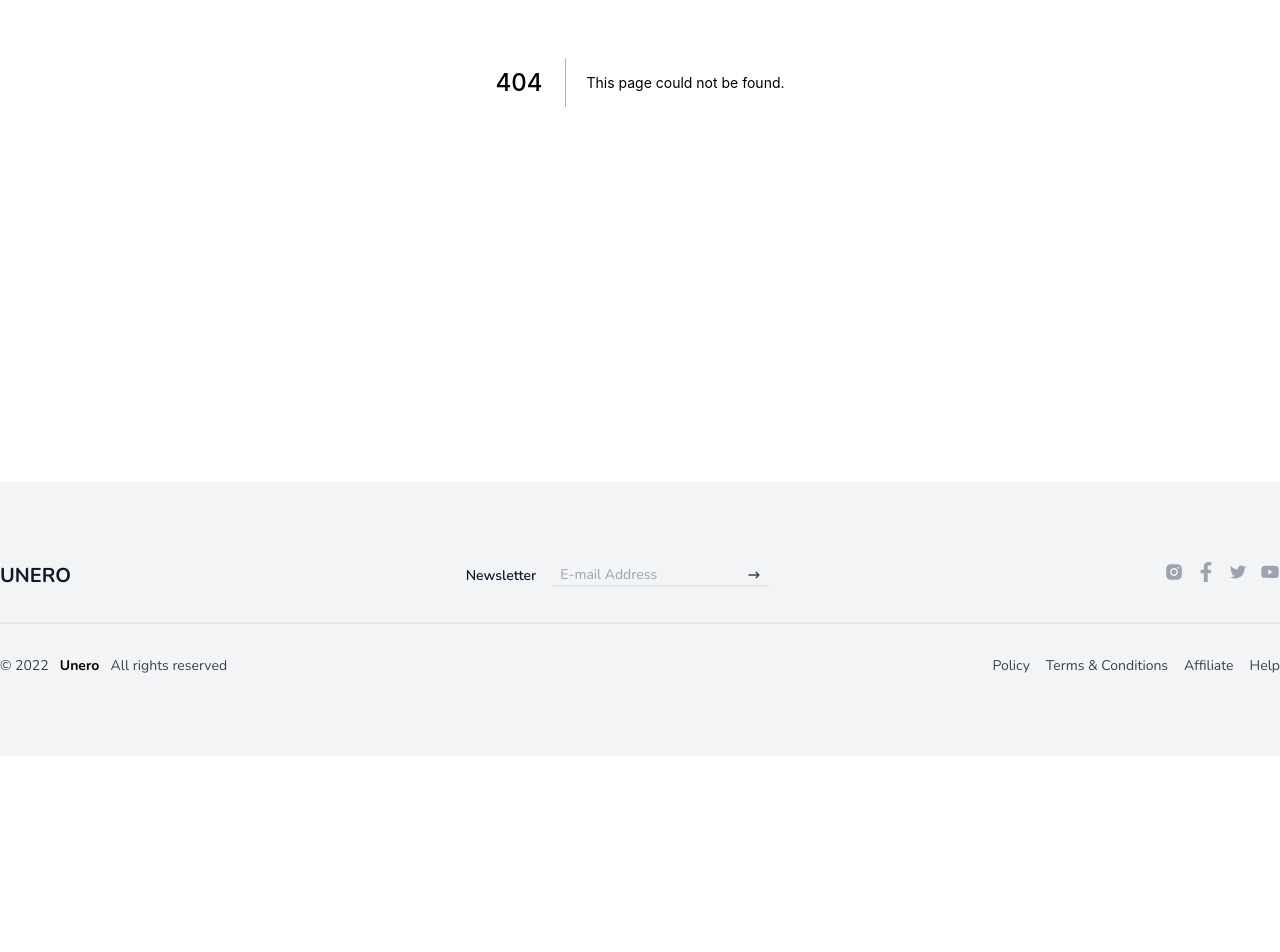
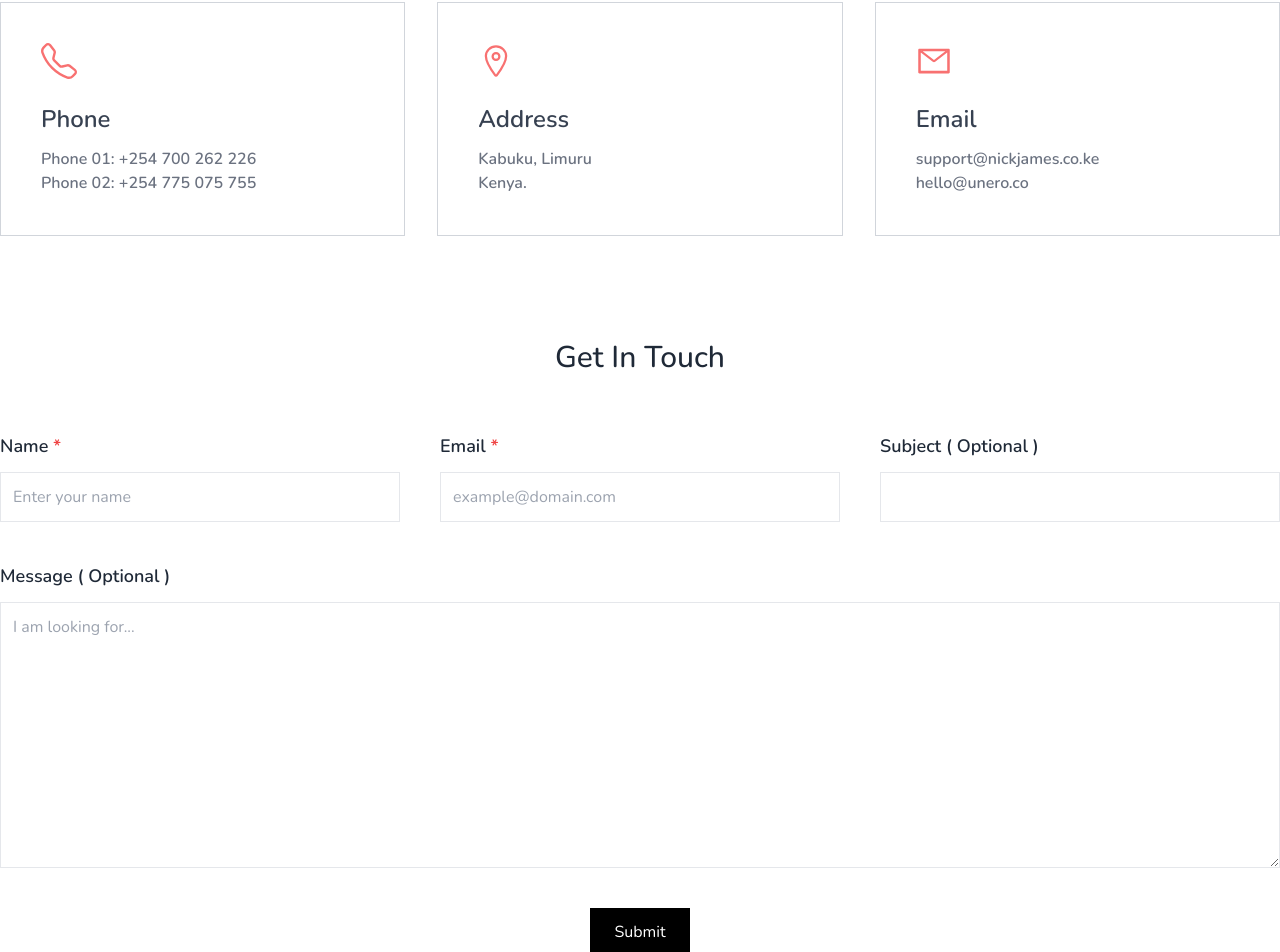
Before and after one commit to JAMESKURIA/unero-ecommerce, a Next.js app: page /contacts in a window 1280 px wide. Before the commit this address had no page. Shown: the part 414-1366 px from the top of the page. Before the commit the page ends 1170 px from the top, so only its background shows below. Built offline with nearby package versions, Linux system fonts and the light colour scheme.

Commit message:
Added Contact us page

```diff
--- a/components/BreadCrumbs.jsx
+++ b/components/BreadCrumbs.jsx
@@ -5,7 +5,7 @@ const BreadCrumbs = ({ title }) => {
   const router = useRouter();
   const { pathname } = router;
   const path = pathname.split("/");
-  console.log(path);
+  // console.log(path);
 
   return (
     <div className=" h-48  flex flex-col items-center justify-center">
@@ -17,7 +17,7 @@ const BreadCrumbs = ({ title }) => {
 
         <h4 className="text-gray-500 capitalize">
           {path.map(
-            (p, i) => p != 0 && <span key={i.toString()}> / {p} </span>
+            (p, i) => i !== 0 && <span key={i.toString()}> / {p} </span>
           )}
         </h4>
       </div>
--- a/components/CartItem.jsx
+++ b/components/CartItem.jsx
@@ -1,10 +1,11 @@
+import React from "react";
 import Image from "next/image";
 
 const CartItem = () => {
   return (
     <div className=" flex items-center justify-around text-gray-600 py-6">
       <div className=" flex items-center gap-6">
-        <div className=" bg-gray-200 p-6">
+        <div className=" bg-gray-100 p-6">
           <Image
             src={"/bag2.png"}
             height={60}
@@ -29,18 +30,21 @@ const CartItem = () => {
 
       <div>
         <input
-          className="border border-gray-400 p-2"
+          className="border border-gray-200 p-2"
           type="number"
           name=""
           id=""
+          defaultValue={1}
         />
       </div>
 
-      <div className="flex justify-between gap-6">
+      <div className="flex justify-between items-center gap-6">
         <h3>
           $ <span>205.00</span>
         </h3>
-        <span>&times;</span>
+        <span className="text-lg hover:text-red-500 cursor-pointer">
+          &times;
+        </span>
       </div>
     </div>
   );
--- a/components/Layout.jsx
+++ b/components/Layout.jsx
@@ -10,13 +10,6 @@ const Layout = ({ children }) => {
         <meta httpEquiv="X-UA-Compatible" content="IE=edge" />
         <meta name="viewport" content="width=device-width, initial-scale=1.0" />
         <title>Unero Ecommerce</title>
-
-        <link rel="preconnect" href="https://fonts.googleapis.com" />
-        <link rel="preconnect" href="https://fonts.gstatic.com" crossOrigin />
-        <link
-          href={`https://fonts.googleapis.com/css2?family=Nunito:wght@200;300;400;500;600;700;800&display=swap`}
-          rel="stylesheet"
-        ></link>
       </Head>
       <Nav />
       <main className="max-w-7xl mx-auto">{children}</main>
--- a/components/Nav.jsx
+++ b/components/Nav.jsx
@@ -20,7 +20,9 @@ const Nav = () => {
           <h3 className="cursor-pointer">Pages</h3>
           <h3 className="cursor-pointer">Collections</h3>
           <h3 className="cursor-pointer">News</h3>
-          <h3 className="cursor-pointer">Elements</h3>
+          <Link href={"/contacts"}>
+            <h3 className="cursor-pointer">Contact Us</h3>
+          </Link>
         </div>
 
         <div className="inline-flex space-x-6 text-2xl text-gray-700">
--- /dev/null
+++ b/pages/_document.js
@@ -0,0 +1,22 @@
+import Document, { Html, Head, Main, NextScript } from "next/document";
+
+class MyDocument extends Document {
+  render() {
+    return (
+      <Html>
+        <Head>
+          <link
+            href={`https://fonts.googleapis.com/css2?family=Nunito:wght@200;300;400;500;600;700;800&display=swap`}
+            rel="stylesheet"
+          ></link>
+        </Head>
+        <body>
+          <Main />
+          <NextScript />
+        </body>
+      </Html>
+    );
+  }
+}
+
+export default MyDocument;
--- a/pages/cart.jsx
+++ b/pages/cart.jsx
@@ -1,4 +1,3 @@
-import Image from "next/image";
 import Link from "next/link";
 import { BreadCrumbs, CartItem } from "../components";
 import { BiArrowBack, BiRefresh, BiX } from "react-icons/bi";
@@ -12,32 +11,33 @@ const Cart = () => {
       <div className="py-6 mt-8">
         <h3 className="text-xl mb-8 text-gray-900">Your cart items</h3>
 
-        <div className="flex items-center justify-around text-gray-600 bg-gray-200 py-6 my-6">
+        <div className="flex items-center justify-around text-gray-600 bg-gray-100 py-6 my-6">
           <h3>Product Name</h3>
           <h3>Price</h3>
           <h3>Quantity</h3>
           <h3>Total</h3>
         </div>
 
-        <CartItem />
-        <CartItem />
+        {[1, 2, 3].map((p) => (
+          <CartItem key={p.toString()} />
+        ))}
       </div>
 
       {/* Buttons */}
       <div className="flex justify-between my-8 mb-20 pl-4">
         <Link href={"/shop"}>
-          <button className="flex items-center gap-2 p-2 bg-gray-900 text-white px-3  hover:bg-gray-500">
+          <button className="flex items-center gap-2 p-2 bg-black text-white px-3  hover:bg-gray-100 hover:text-black">
             <BiArrowBack />
             <span>Back to Shop</span>
           </button>
         </Link>
 
         <div className="flex gap-8 ">
-          <button className="border border-gray-400 flex items-center gap-2 p-2 bg-none text-gray-900 px-3  hover:bg-gray-200">
+          <button className="border border-gray-100 flex items-center gap-2 p-2 bg-none text-gray-900 px-3  hover:bg-gray-200">
             <BiRefresh />
             <span>Update</span>
           </button>
-          <button className="border border-gray-400 flex items-center gap-2 p-2 bg-none text-gray-900 px-3 hover:text-white hover:bg-red-600">
+          <button className="border border-gray-100 flex items-center gap-2 p-2 bg-none text-gray-900 px-3 hover:text-white hover:bg-red-600">
             <BiX />
             <span>Clear All</span>
           </button>
@@ -51,7 +51,7 @@ const Cart = () => {
           <h3 className="text-xl font-semibold text-gray-900">
             Calculate shipping
           </h3>
-          <select className="p-2 border border-gray-400 outline-none bg-white">
+          <select className="p-2 border border-gray-100 outline-none bg-white">
             <option value="Nairobi" selected>
               Nairobi
             </option>
@@ -61,10 +61,10 @@ const Cart = () => {
           </select>
           <input
             type="text"
-            className="border border-gray-400 p-2 outline-none"
+            className="border border-gray-100 p-2 outline-none"
             placeholder="Postcode / Zip"
           />
-          <button className="border w-fit border-gray-400 flex items-center gap-2 p-2 bg-none text-gray-900 px-3  hover:bg-gray-200">
+          <button className="border w-fit border-gray-100 flex items-center gap-2 p-2 bg-none text-gray-900 px-3  hover:bg-gray-200">
             <BiRefresh />
             <span>Update Total</span>
           </button>
@@ -78,17 +78,17 @@ const Cart = () => {
           <h4>Enter your coupon code if you have one</h4>
           <input
             type="text"
-            className="border border-gray-400 p-2 outline-none"
+            className="border border-gray-100 p-2 outline-none"
             placeholder="Coupon Code"
           />
-          <button className="w-fit border border-gray-400 flex items-center gap-2 p-2 bg-none text-gray-900 px-3  hover:bg-gray-200">
+          <button className="w-fit border border-gray-100 flex items-center gap-2 p-2 bg-none text-gray-900 px-3  hover:bg-gray-200">
             <span>Apply Coupon</span>
           </button>
         </div>
 
         {/* Total */}
         <div className="flex flex-col gap-8">
-          <div className="flex flex-col gap-6 bg-gray-100 p-4 ">
+          <div className="flex flex-col gap-6 bg-gray-100 px-6 py-10 ">
             <div className="flex justify-between font-semibold">
               <h3>subtotal</h3>
               <h3>
--- /dev/null
+++ b/pages/contacts.jsx
@@ -0,0 +1,134 @@
+import { BreadCrumbs } from "../components";
+import { BsTelephone } from "react-icons/bs";
+import { IoLocationOutline } from "react-icons/io5";
+import { AiOutlineMail } from "react-icons/ai";
+
+const Contacts = () => {
+  return (
+    <div>
+      <BreadCrumbs title={"We'd Love to hear from you"} />
+      <h3 className="text-center w-3/6 mx-auto text-gray-600 mb-20">
+        If you need any help, please contact us or sen us an email or go to our
+        forum. We are sure that you can receive our reply as soon as possible
+      </h3>
+
+      <div className="grid grid-cols-3 gap-8 mb-20">
+        <div className="border border-gray-300 p-10 flex flex-col gap-3">
+          <BsTelephone className="text-red-400 text-4xl mb-3" />
+          <h3 className="font-semibold text-2xl text-gray-700">Phone</h3>
+          <div className="flex flex-col">
+            <span className="text-gray-500 font-semibold">
+              Phone 01: +254 700 262 226
+            </span>
+            <span className="text-gray-500 font-semibold">
+              Phone 02: +254 775 075 755
+            </span>
+          </div>
+        </div>
+        <div className="border border-gray-300 p-10 flex flex-col gap-3">
+          <IoLocationOutline className="text-red-400 text-4xl mb-3" />
+          <h3 className="font-semibold text-2xl text-gray-700">Address</h3>
+          <div className="flex flex-col">
+            <span className="text-gray-500 font-semibold">Kabuku, Limuru</span>
+            <span className="text-gray-500 font-semibold">Kenya.</span>
+          </div>
+        </div>
+        <div className="border border-gray-300 p-10 flex flex-col gap-3">
+          <AiOutlineMail className="text-red-400 text-4xl mb-3" />
+          <h3 className="font-semibold text-2xl text-gray-700">Email</h3>
+          <div className="flex flex-col">
+            <span className="text-gray-500 font-semibold">
+              support@nickjames.co.ke{" "}
+            </span>
+            <span className="text-gray-500 font-semibold">hello@unero.co</span>
+          </div>
+        </div>
+      </div>
+
+      <div className="flex flex-col">
+        <h3 className="capitalize text-3xl font-medium text-gray-800 text-center my-6">
+          Get In touch
+        </h3>
+        <form action="" className="my-8 grid grid-cols-3 gap-10">
+          <div className="flex flex-col gap-3">
+            <label
+              htmlFor="name"
+              className="text-lg font-semibold text-gray-800"
+            >
+              Name <span className="text-red-500">*</span>
+            </label>
+            <input
+              type="text"
+              className="border border-gray-200 p-3 outline-none"
+              id="name"
+              placeholder="Enter your name"
+              required
+            />
+          </div>
+          <div className="flex flex-col gap-3">
+            <label
+              htmlFor="email"
+              className="text-lg font-semibold text-gray-800"
+            >
+              Email <span className="text-red-500">*</span>
+            </label>
+            <input
+              type="email"
+              className="border border-gray-200 p-3 outline-none"
+              id="email"
+              placeholder="example@domain.com"
+              required
+            />
+          </div>
+          <div className="flex flex-col gap-3">
+            <label
+              htmlFor="subject"
+              className="text-lg font-semibold text-gray-800"
+            >
+              Subject&nbsp;( Optional )
+            </label>
+            <input
+              type="text"
+              className="border border-gray-200 p-3 outline-none"
+              id="subject"
+            />
+          </div>
+          <div className="flex flex-col gap-3 col-span-3">
+            <label
+              htmlFor="message"
+              className="text-lg font-semibold text-gray-800"
+            >
+              Message&nbsp;( Optional )
+            </label>
+            <textarea
+              className="border border-gray-200 p-3 outline-none  "
+              id="message"
+              cols="30"
+              rows="10"
+              placeholder="I am looking for..."
+            ></textarea>
+          </div>
+          <div className="col-span-3 items-center flex justify-center">
+            <button className="flex w-fit h-fit  items-center justify-center py-3 px-6 bg-black text-white px-3 hover:text-black hover:bg-gray-100">
+              <span>Submit</span>
+            </button>
+          </div>
+        </form>
+      </div>
+
+      <div className="my-20">
+        <iframe
+          src="https://www.google.com/maps/embed?pb=!1m18!1m12!1m3!1d3989.013612825843!2d36.66607795118889!3d-1.1507669991564884!2m3!1f0!2f0!3f0!3m2!1i1024!2i768!4f13.1!3m3!1m2!1s0x182f26cf4f046e5f%3A0xe697afc266b3c846!2sKabuku%20Junction%20Stage!5e0!3m2!1sen!2ske!4v1652267541739!5m2!1sen!2ske"
+          //   width="600"
+          height="450"
+          style={{ border: "0" }}
+          //   allowfullscreen=""
+          className="w-full"
+          loading="lazy"
+        ></iframe>
+      </div>
+    </div>
+  );
+};
+
+export default Contacts;
--- a/styles/globals.css
+++ b/styles/globals.css
@@ -3,7 +3,7 @@
 @tailwind utilities;
 
 
-
+@import url('https://fonts.googleapis.com/css2?family=Nunito:wght@200;300;400;500;600;700;800&display=swap');
 
 html {
   height: 100%;
```
